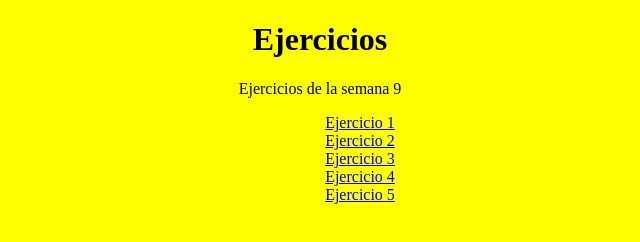
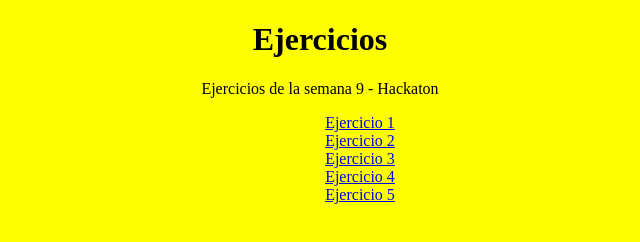
Before and after one commit to AnderYQ29/Hackaton9, a plain HTML site: page Index.html in a window 1280 px wide. Shown: the whole page, without its empty margins (320-960 px from the left). Drawn offline with Linux system fonts and the light colour scheme.

Commit message:
Segundo commit

```diff
--- a/Index.html
+++ b/Index.html
@@ -15,7 +15,7 @@
         }
     </style>
     <h1>Ejercicios</h1>
-    <p>Ejercicios de la semana 9</p>
+    <p>Ejercicios de la semana 9 - Hackaton</p>
     <ul>
         <ol><a href="./Ejercicio 1/Index.html">Ejercicio 1</a></ol>
         <ol><a href="./Ejercicio 2/Index.html">Ejercicio 2</a></ol>
```
